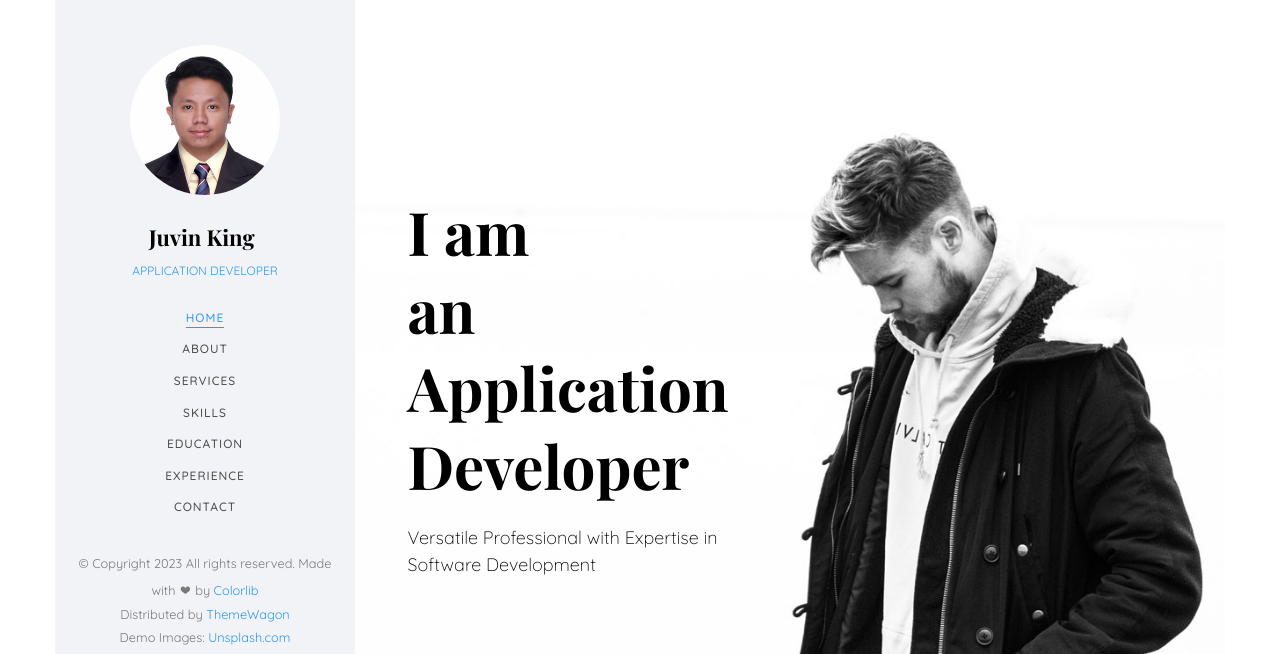
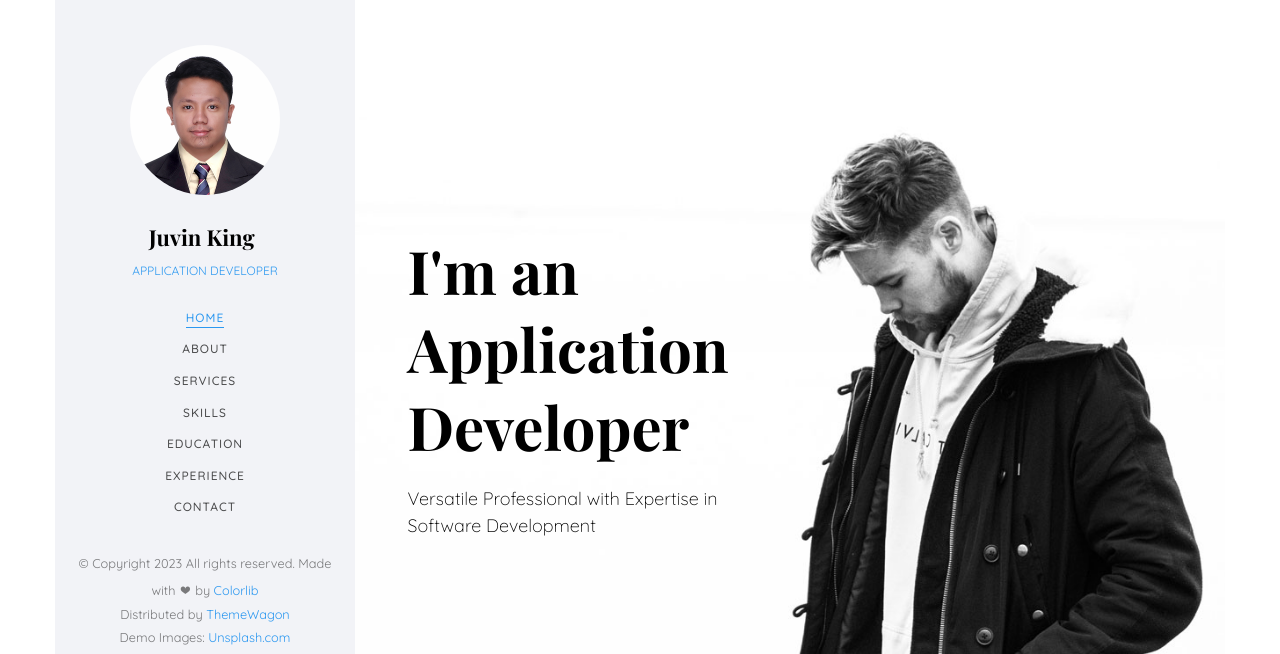
Before and after one commit to zsonice/juvinking, a plain HTML site: page index.html in a window 1280 px wide. Shown: the top 654 px of the page. Drawn offline with nearby package versions, Linux system fonts and the light colour scheme; files whose address does not match are found by name; a web font is replaced by a local one.

Commit message:
Update index.html
change i am to i'm an

```diff
--- a/index.html
+++ b/index.html
@@ -117,7 +117,7 @@ Copyright <script>document.write(new Date().getFullYear());</script> All rights
 					   			<div class="col-md-6 col-md-offset-3 col-md-pull-3 col-sm-12 col-xs-12 js-fullheight slider-text">
 					   				<div class="slider-text-inner">
 					   					<div class="desc">
-						   					<h1>I am <br>an Application Developer</h1>
+						   					<h1>I'm an<br>Application Developer</h1>
 												<h2>Versatile Professional with Expertise in Software Development</h2>
 												<!-- <p><a class="btn btn-primary btn-learn">View Portfolio <i class="icon-briefcase3"></i></a></p> -->
 											</div>
```
